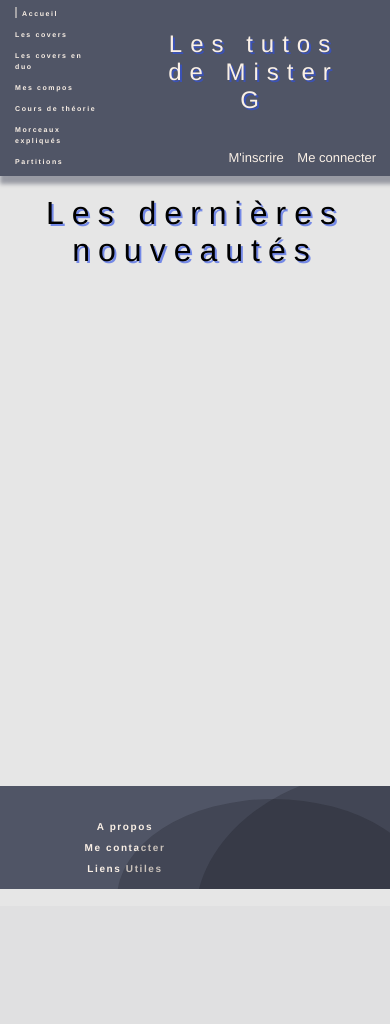
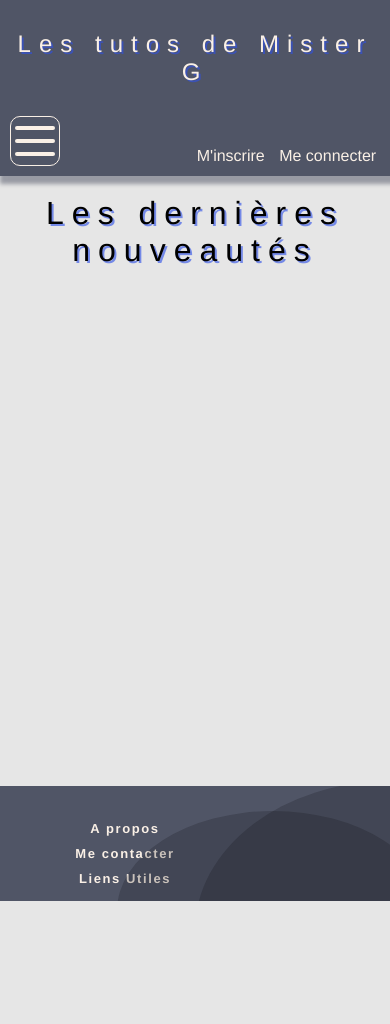
Before and after one commit to guillaume60240/les-tutos-de-misterG, a PHP site: page / in a window 390 px wide. Before the commit the page ends 889 px from the top, so only its background shows below. Run offline with PHP 8.4, Linux system fonts and the light colour scheme; data that the repository does not hold is empty.

Commit message:
correction redirection echec connexion, changement de la navbar posrtable

```diff
--- a/Controllers/controller.php
+++ b/Controllers/controller.php
@@ -370,6 +370,11 @@ function traitementFormulaireConnexion(){
 
                 $_GET['page'] = 'connexion';
             }
+        } else {
+            unset($_GET);
+            $_GET['error'] = 'Erreur lors de la connexion, veuillez réessayer ';
+
+            $_GET['page'] = 'connexion';
         }
     } else {
         unset($_GET);
--- a/Views/functionView/remplirSectionAccueilView.php
+++ b/Views/functionView/remplirSectionAccueilView.php
@@ -7,6 +7,6 @@
     <p class="btn-container-accueil" >
 
         <button class="btnVoirVideo"><a href="/?page=lectureVideo&videoId=<?=$videoId?>&videoTitle=<?=$titleVideo?>" class="linkVoirVideo">Voir la vidéo</a> </button>
-        <button class="btnVoirSection"><a href=<?=$video['section']?> class="linkVoirSection">Voir la section</a> </button>
+        <button class="btnVoirSection"><a href="/?page=<?=$video['section']?>" class="linkVoirSection">Voir la section</a> </button>
     </p>
 </div>
--- a/Views/headerView.php
+++ b/Views/headerView.php
@@ -52,6 +52,28 @@ ob_start();
             <li class="menu-nav <?php if(isset($_SESSION['pageView'])){if($_SESSION['pageView'] === 'morceaux'){ echo 'active';}}?>" id="morceau"><a href="/?page=morceaux" class="menu-a">Morceaux expliqués</a></li>
             <li class="menu-nav <?php if(isset($_SESSION['pageView'])){if($_SESSION['pageView'] === 'partitions'){ echo 'active';}}?>" id="partition"><a href="/?page=partitions" class="menu-a">Partitions</a></li>
         </ul>
+
+        <div class="navbar-mobile-container">
+
+            <button class="navbar-mobile-btn" id="navbar-mobile-btn" >
+                <span class="navbar-mobile-burger" id="close1"></span>
+                <span class="navbar-mobile-burger" id="close2"></span>
+                <span class="navbar-mobile-burger" id="close3"></span>
+
+                <span class="navbar-mobile-burger-close " id="close5" ></span>
+            </button>
+
+            <ul class="navbar-mobile-link" id="navbar-mobile-link" style="left: -400%;">
+                <li class="navbar-mobile-menu <?php if(isset($_SESSION['pageView'])){if($_SESSION['pageView'] === 'accueil'){ echo 'active';}}?>" id="accueil" ><a href="/?page=accueil" class="menu-a">Accueil</a> </li>
+                <li class="navbar-mobile-menu <?php if(isset($_SESSION['pageView'])){if($_SESSION['pageView'] === 'covers'){ echo 'active';}}?>" id="cover"><a href="/?page=covers" class="menu-a">Les covers</a> </li>
+                <li class="navbar-mobile-menu <?php if(isset($_SESSION['pageView'])){if($_SESSION['pageView'] === 'duos'){ echo 'active';}}?>" id="duo"><a href="/?page=duos" class="menu-a">Les covers en duo</a></li>
+                <li class="navbar-mobile-menu <?php if(isset($_SESSION['pageView'])){if($_SESSION['pageView'] === 'compos'){ echo 'active';}}?>" id="compo"><a href="/?page=compos" class="menu-a">Mes compos</a></li>
+                <li class="navbar-mobile-menu <?php if(isset($_SESSION['pageView'])){if($_SESSION['pageView'] === 'theorie'){ echo 'active';}}?>" id="theorie"><a href="/?page=theorie" class="menu-a">Cours de théorie</a></li>
+                <li class="navbar-mobile-menu <?php if(isset($_SESSION['pageView'])){if($_SESSION['pageView'] === 'morceaux'){ echo 'active';}}?>" id="morceau"><a href="/?page=morceaux" class="menu-a">Morceaux expliqués</a></li>
+                <li class="navbar-mobile-menu <?php if(isset($_SESSION['pageView'])){if($_SESSION['pageView'] === 'partitions'){ echo 'active';}}?>" id="partition"><a href="/?page=partitions" class="menu-a">Partitions</a></li>
+            </ul>
+
+        </div>
     </nav>
 </header>
 
--- a/style/styleHeaderFooter.css
+++ b/style/styleHeaderFooter.css
@@ -140,6 +140,89 @@ h1{
 
 }
 
+/* style de la navbar mobile */
+
+.navbar-mobile-container{
+    display: none;
+    position: relative;
+    width: 25%;
+    height: 100%;
+}
+
+.navbar-mobile-btn{
+    position: absolute;
+    z-index: 10;
+    bottom: 0;
+    left: 10px;
+    display: flex;
+    flex-direction: column;
+    align-items: center;
+    justify-content: space-evenly;
+    height: 50px;
+    width: 50px;
+    border: solid 1px linen;
+    border-radius: 10px;
+    background: transparent;
+    cursor: pointer;
+}
+
+
+
+.navbar-mobile-burger{
+
+    height: 4px;
+    width: 40px;
+    background-color: linen;
+    border-radius: 10px;
+    opacity: 1;
+    transition: ease-in-out .5s;
+}
+.navbar-mobile-burger-close{
+
+    position: absolute;
+    top: 50%;
+    height: 2px;
+    width: 40px;
+    background-color: linen;
+    border-radius: 10px;
+    opacity: 0;
+    transition: ease-in-out .5s;
+}
+.close1{
+   opacity: 0;
+}
+.close2{
+    transform: rotate(45deg);
+    height: 2px;
+}
+.close3{
+    opacity: 0;
+
+}
+#close5{
+    opacity: 0;
+    transform: rotate(-45deg);
+}
+
+.navbar-mobile-link{
+
+    position: absolute;
+    background: rgba(51, 51, 51, 0.911);
+    top: 150px;
+    width: 50%;
+    min-width: 320px;
+    height: 100vh;
+    text-align: start;
+    font-size: 2em;
+    padding-top: 10%;
+    padding-left: 10%;
+    z-index: 10;
+    list-style: none;
+    line-height: 2em;
+    transition: all ease-in-out .5s;
+}
+
+
 @media screen and (max-width: 1282px) {
     .menu-a{
         font-size: .7em;
@@ -157,13 +240,7 @@ h1{
 
 @media screen and (max-width: 900px){
     .nav-barre{
-        margin-top: 2px;
-        width: 25%;
-        display: block;
-        position: absolute;
-        left: 0;
-        top: 0;
-
+        display: none;
     }
     .menu-nav{
         font-weight: 900;
@@ -180,9 +257,10 @@ h1{
 
     }
     nav div h1{
-        width: 72%;
+        width: 100%;
         position: absolute;
-        left: 25%;
+        left: 50%;
+        transform: translate(-50%);
     }
     .messageBienvenue{
         display: none;
@@ -192,28 +270,30 @@ h1{
         bottom: 10px;
         left: 0;
         width: 50%;
-        font-size: small;
+        font-size: medium;
         text-align: right;
     }
-
+    .navbar-mobile-container{
+        display: block;
+    }
 }
 
 @media screen and (max-width: 710px){
-    .nav-barre{
-        width: 30%;
-    }
+
     nav div h1{
         width: 70%;
     }
 }
 
 @media screen and (max-width: 434px){
-    .menu-nav{
-        font-size: x-small;
-    }
+
     nav div h1{
         font-size: 1.5rem;
-        width: 50%;
-        left: 40%;
+        width: 100%;
+        /* left: 40%; */
+    }
+
+    .navbar-mobile-link{
+        width: 100%;
     }
 }
```
Also changed, not shown: Views/aProposView.php (+5 -9 lines), js/script.js (+25 -5 lines).
